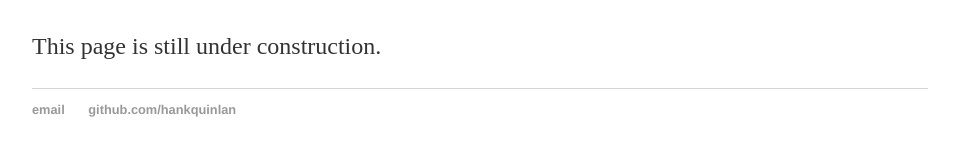
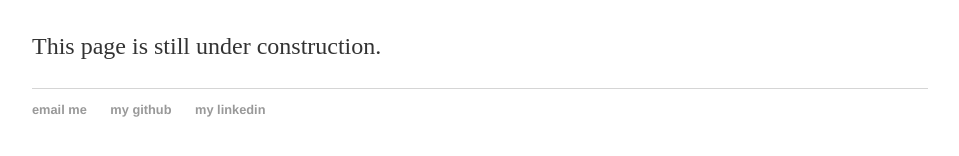
Before and after one commit to charshey/Clare-Harshey, a Jekyll site: the page built from index.html, in a window 1280 px wide. Shown: the part 167-323 px from the top of the page, without its empty margins (160-1119 px from the left). Built offline with Jekyll 4.4.1, drawn with Linux system fonts in a browser that asks for light colours.

Commit message:
Update default.html

```diff
--- a/_layouts/default.html
+++ b/_layouts/default.html
@@ -21,8 +21,9 @@
 			</div><!-- /.container -->
 			<footer>
 	    		<ul>
-	        		<li><a href="mailto:clarshey@gmail.com">email</a></li>
-	        		<li><a href="https://github.com/charshey">github.com/hankquinlan</a></li>
+	        		<li><a href="mailto:clarshey@gmail.com">email me</a></li>
+	        		<li><a href="https://github.com/charshey">my github</a></li>
+				<li><a href="https://www.linkedin.com/in/clare-harshey-8973a8137/">my linkedin</a></li>
 				</ul>
 			</footer>
 		</body>
```
